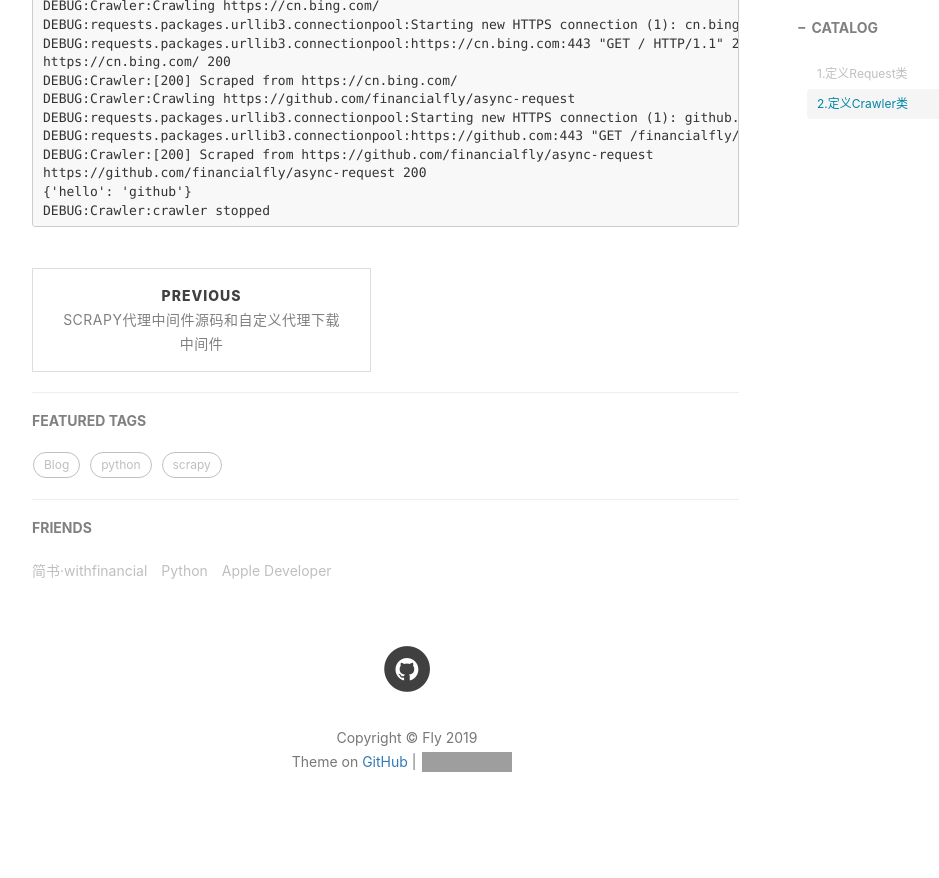
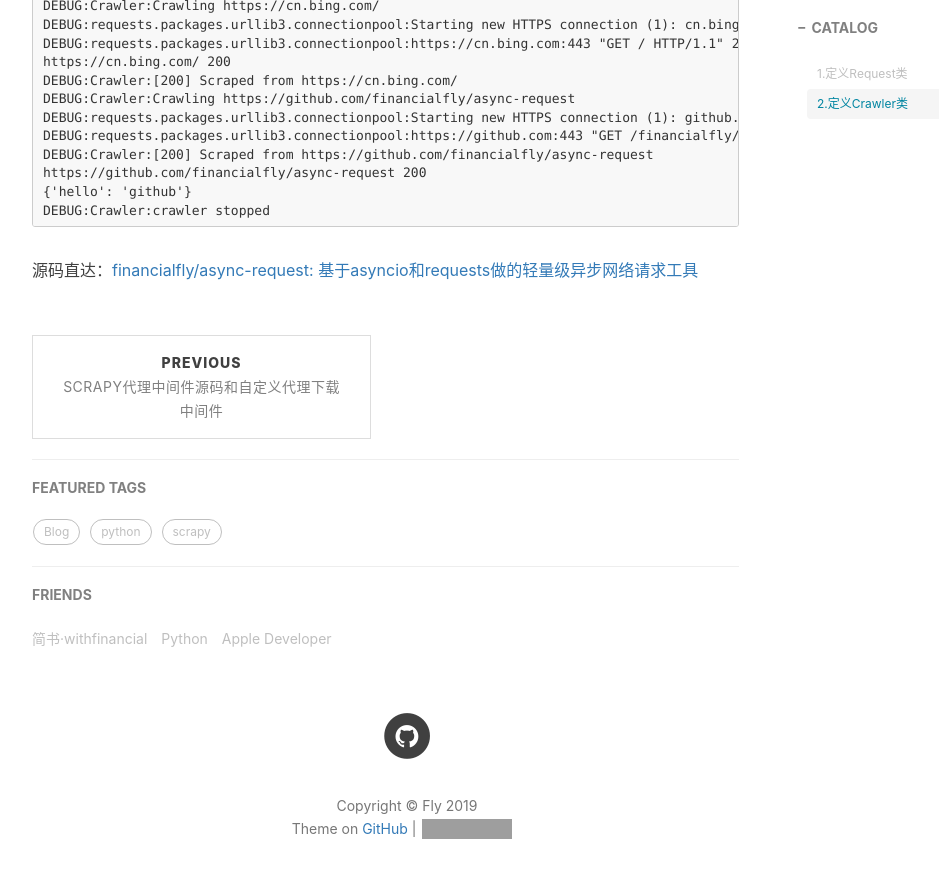
Before and after one commit to financialfly/financialfly.github.io, a Jekyll site: the page built from _posts/2019-05-16-使用requests和asynico做一个简单的异步网络请求框架.md, in a window 1280 px wide and 900 px high, scrolled down 4357 px. Shown: the top 878 px of the window, without its empty margins (233-1172 px from the left). Built offline with Jekyll 4.4.1, drawn with Linux system fonts in a browser that asks for light colours; nearby versions of some CDN libraries; comment, search, counter and statistics services are not loaded; grey boxes are pictures that could not be loaded.

Commit message:
'update post'

````diff
--- a/_posts/2019-05-16-使用requests和asynico做一个简单的异步网络请求框架.md
+++ b/_posts/2019-05-16-使用requests和asynico做一个简单的异步网络请求框架.md
@@ -210,3 +210,5 @@
 {'hello': 'github'}
 DEBUG:Crawler:crawler stopped
 ```
+
+源码直达：[financialfly/async-request: 基于asyncio和requests做的轻量级异步网络请求工具](https://github.com/financialfly/async-request)
````
